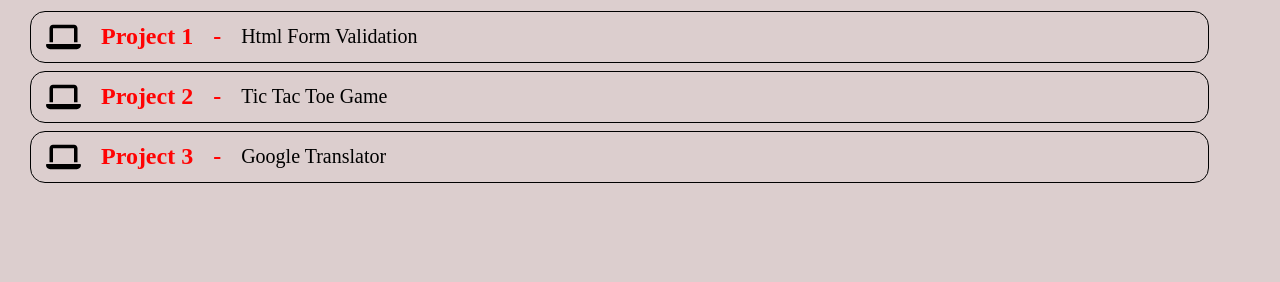
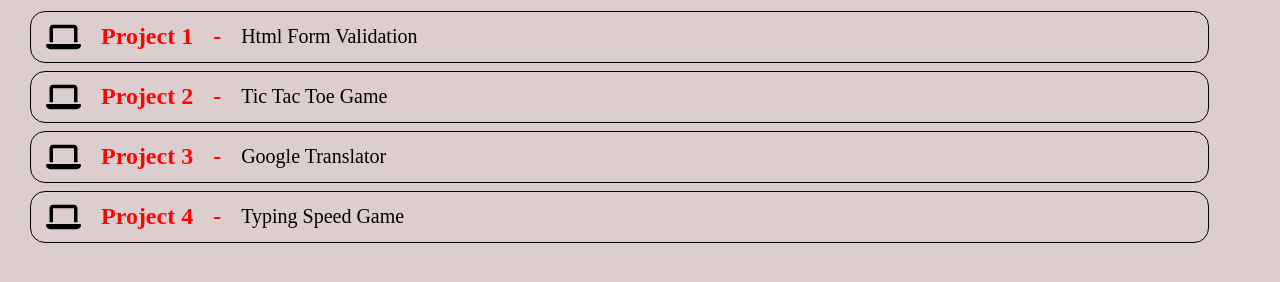
Before and after one commit to AhsanSajjadpk/Javascript-Projects, a plain HTML site: page ALL-Projects/index.html in a window 1280 px wide. Shown: the part 134-416 px from the top of the page. Drawn offline with Linux system fonts and the light colour scheme.

Commit message:
Project 4 add

```diff
--- a/ALL-Projects/index.html
+++ b/ALL-Projects/index.html
@@ -46,6 +46,14 @@
                     <p>Google Translator</p>
                 </div>
             </a>
+            <a href="https://4jsproject-ahsan.surge.sh/" target="_blank">
+                <div class="project-content">
+                    <img width="35px" src="./Assets/laptop-solid.svg" alt="">
+                    <h2>Project 4</h2>
+                    <h2>-</h2>
+                    <p>Typing Speed Game</p>
+                </div>
+            </a>
 
 
 
```
